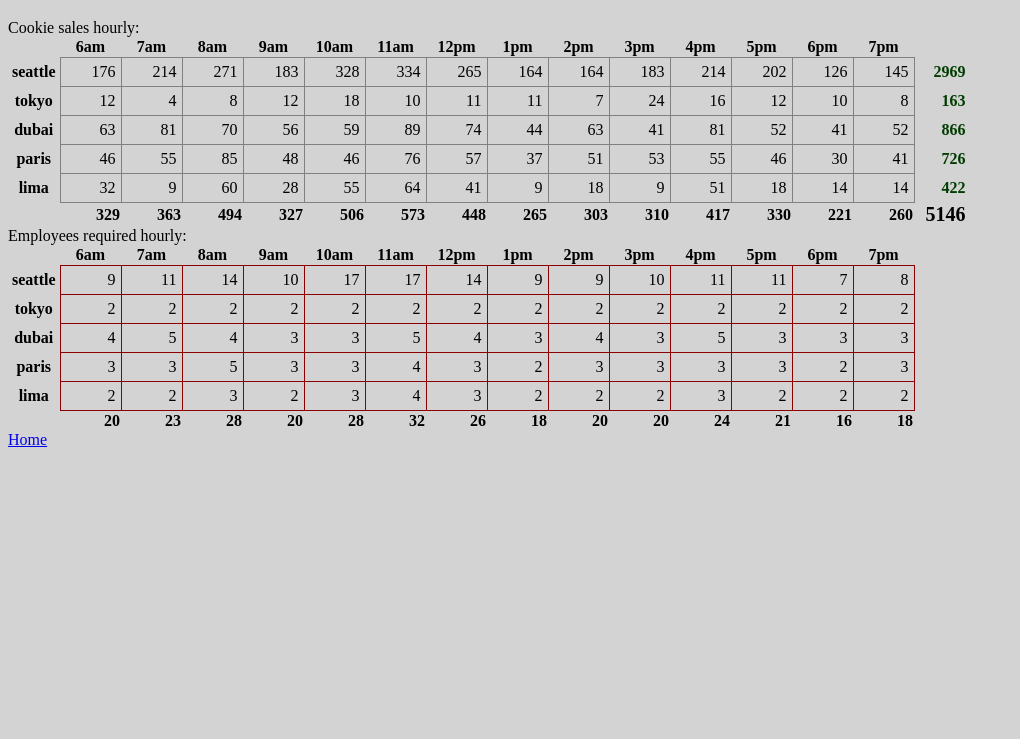
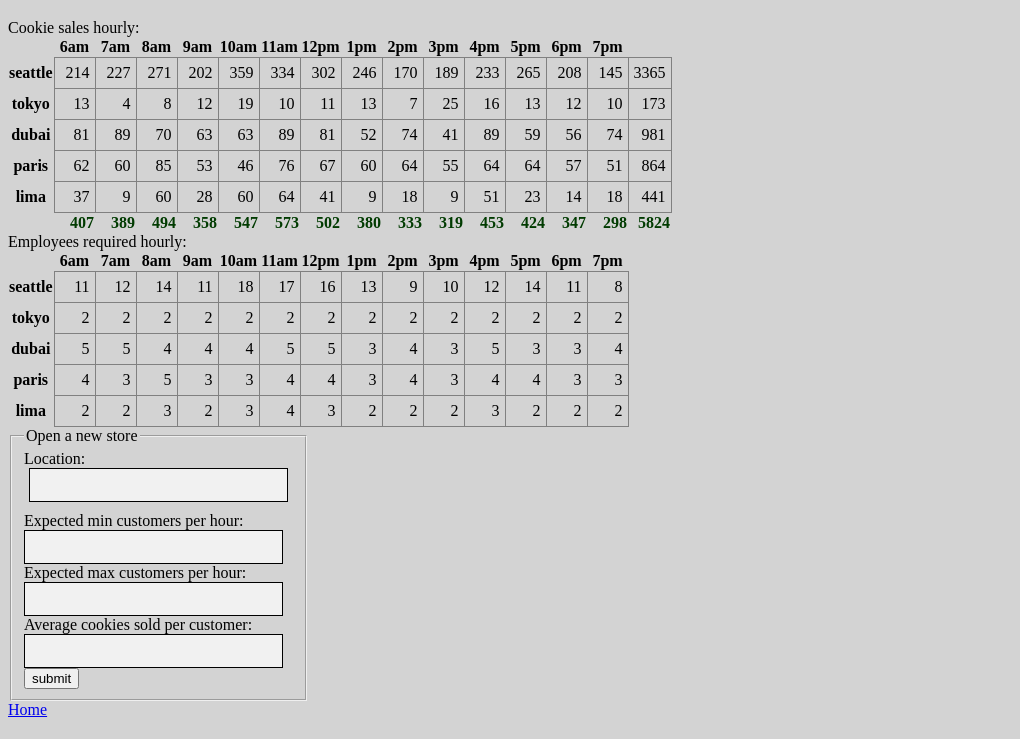
Before and after one commit to skrambelled/cookie-stand, a plain HTML site: page sales.html in a window 1280 px wide. Shown: the part 61-800 px from the top of the page, without its empty margins (0-1020 px from the left). Drawn offline with Linux system fonts and the light colour scheme.

Commit message:
added a form to create new locations

```diff
--- a/css/style.css
+++ b/css/style.css
@@ -36,14 +36,11 @@ main img {
 
 table {
   border-collapse: collapse;
+  empty-cells: hide;
 }
 
 #grandTotal {
   font-size: 20px;
-}
-
-td {
-  width: 50px;
 }
 
 tfoot > tr {
@@ -52,23 +49,49 @@ tfoot > tr {
 
 tfoot > tr > td {
   text-align: right;
+  color: rgb(0, 59, 0);
+  font-weight: bold;
 }
 
 
-.total {
-  color: rgb(0, 59, 0);
-  text-align: right;
-  font-weight: bold;
-}
-
-.cookiesSold {
+#salesTable tbody > tr > td,
+#employeesTable tbody > tr > td
+{
   border: solid thin grey;
   text-align: right;
   padding: 5px;
+  width: 30px;
+  height: 20px;
 }
 
-.employees {
-  border: solid thin darkred;
-  text-align: right;
+/* Styling for the store creation form */
+
+form{
+  width: 200px;
+}
+
+input {
+  color: rgb(32, 32, 32);
+  background-color: rgb(241, 241, 241);
+  font-size: 120%;
   padding: 5px;
+  border: 1px solid rgb(0, 0, 0);
+  outline: none;
+  display: block;
+
 }
+
+input:focus {
+  background-color: rgb(185, 185, 185);
+  border: 1px solid rgb(135, 0, 0);
+  transition: background-color .25s;
+}
+
+input[type=submit]:hover {
+  background-color: rgb(185, 185, 185);
+  transition: background-color .25s;
+}
+
+input[type=text] {
+  margin: 0px 5px 10px 5px;
+}
--- a/js/sales_report.js
+++ b/js/sales_report.js
@@ -1,6 +1,13 @@
 'use strict';
 
 console.log("JS loaded!");
+
+// rand int using inclusive min and max
+function rand(min, max) {
+  console.log("rand-min: "+ min + " rand-max: " +max);
+  return Math.floor(Math.random() * (max-min+1) + min);
+}
+
 
 var Stores = [
   new Store('seattle', 23, 65, 6.3),
@@ -10,18 +17,31 @@ var Stores = [
   new Store('lima', 2, 16, 4.6)
 ];
 
-function Store(name, min, max, avg, hSales = [], tSales = 0) {
+function Store(name, min, max, avg) {
   this.storeName = name;
   this.minCustPerHour = min;
   this.maxCustPerHour = max;
   this.avgCookiePerSale = avg;
-  this.hourlySales = hSales;
-  this.totalSales = tSales;
+  this.hourlySales = [];
+  this.trafficPattern = [0.5, 0.75, 1.0, 0.6, 0.8, 1.0, 0.7, 0.4, 0.6, 0.9, 0.7, 0.5, 0.3, 0.4, 0.6];
+  this.totalSales = 0;
 }
 
-Store.prototype.randHourly = function(maxMultiple) {
-  console.log("Store.prototype.randHourly called for "+this.storeName);
-  return rand(this.minCustPerHour, this.maxCustPerHour * maxMultiple) * this.avgCookiePerSale;
+Store.prototype.randHourly = function(hour) {
+  var min = this.minCustPerHour;
+  var max = this.maxCustPerHour;
+
+  var traffic = this.trafficPattern[hour];
+
+  max = (max - min) * traffic + min;
+  if(max < min)
+    max = min;
+
+  var avg = this.avgCookiePerSale;
+
+  var rng = Math.round(rand(min, max) * avg);
+  console.log('min: ' + min, 'max: ' + max, 'avg: ' +avg, 'rng: ' + rng);
+  return rng;
 };
 
 Store.prototype.generateHourlySales = function() {
@@ -32,44 +52,45 @@ Store.prototype.generateHourlySales = function() {
   // generate a value for each hour we are open
   for(var i = 0; i<=queryHours(); i++) {
     // stretch goal, normalize the customers according to this time scale
-    var traffic = [0.5, 0.75, 1.0, 0.6, 0.8, 1.0, 0.7, 0.4, 0.6, 0.9, 0.7, 0.5, 0.3, 0.4, 0.6];
-    var sales = Math.round(this.randHourly(traffic[i]));
+    var sales = this.randHourly(i);
     this.totalSales += sales;
     this.hourlySales.push(sales);
   }
 };
 
-Store.prototype.renderInSalesTableBody = function(tbody) {
+Store.prototype.renderInSalesTableBody = function() {
+  var tbody = document.getElementById("salesTable").firstElementChild.nextElementSibling;
+
   // create a row
   var row = document.createElement('tr');
   tbody.append(row);
   // store name is the first cell in the row
   var cell = document.createElement('th');
+  row.append(cell);
   cell.textContent = this.storeName;
-  row.append(cell);
 
   // create a new cell for each hour
   for(var i = 0; i<this.hourlySales.length; i++) {
     cell = document.createElement('td');
-    cell.setAttribute("class", "cookiesSold perHour-"+i);
+    row.append(cell);
     cell.textContent = this.hourlySales[i];
-    row.append(cell);
   }
 
   var tot = document.createElement('td');
+  row.append(tot);
   tot.setAttribute('class', 'total');
   tot.textContent = this.totalSales;
-  row.append(tot);
 };
 
-Store.prototype.renderInEmployeesTableBody = function(tbody) {
+Store.prototype.renderInEmployeesTableBody = function() {
+  var tbody = document.getElementById("employeesTable").firstElementChild.nextElementSibling;
   // create a row
   var row = document.createElement('tr');
   tbody.append(row);
   // store name is the first cell in the row
   var cell = document.createElement('th');
+  row.append(cell);
   cell.textContent = this.storeName;
-  row.append(cell);
 
   // create a new cell for each hour
   for(var i = 0; i<this.hourlySales.length; i++) {
@@ -77,16 +98,10 @@ Store.prototype.renderInEmployeesTableBody = function(tbody) {
     if(employees < 2)
       employees = 2;
     cell = document.createElement('td');
-    cell.setAttribute("class", "employees perHour-"+i);
+    row.append(cell);
     cell.textContent = employees;
-    row.append(cell);
   }
 };
-
-// rand int using inclusive min and max
-function rand(min, max) {
-  return Math.floor(Math.random() * (max-min+1) + min);
-}
 
 // hardcoded number of hours we are open
 function queryHours() {
@@ -96,15 +111,18 @@ function queryHours() {
 function createTableHead(table) {
   var thead = document.createElement('thead');
   table.append(thead);
+
   var row = document.createElement('tr');
   thead.append(row);
 
   // insert an empty spacer cell
   var cell = document.createElement('td');
   row.append(cell);
+
   // insert a new cell for each hour
   for(let i = 0; i<=queryHours(); i++) {
     cell = document.createElement('th');
+    row.append(cell);
     // element 0 represent 6am
     if(i+6 < 12) // am
       cell.textContent = (i+6)+"am";
@@ -114,9 +132,7 @@ function createTableHead(table) {
       else
         cell.textContent = (i-6)+"pm";
     }
-    row.append(cell);
   }
-
   return thead;
 }
 
@@ -137,53 +153,126 @@ function createTableFoot(table) {
   row.append(cell); // empty cell as placeholder
 
   for(let i = 0; i<=queryHours(); i++) {
-    let nodes = table.getElementsByClassName("perHour-"+i);
-    let tot = 0;
-    for(let j = 0; j<nodes.length; j++) {
-      tot += parseInt(nodes[j].textContent);
-    }
     cell = document.createElement('td');
-    cell.textContent = tot;
     row.append(cell);
   }
 
-  let nodes = document.getElementsByClassName("total");
-  let tot = 0;
-  for(let i = 0; i< nodes.length; i++) {
-    tot += parseInt(nodes[i].textContent);
-  }
-
+  // if this is the sales table, we want one additional totals col
   if(table.id === 'salesTable') {
     cell = document.createElement('td');
-    cell.textContent = tot;
-    cell.setAttribute("id", "grandTotal");
     row.append(cell);
   }
 
   return tfoot;
 }
 
-function buildTable() {
+function calcFooterTotals() {
+  var table = document.getElementById("salesTable");
+  var tfoot = table.childNodes[3];
+  var row = tfoot.firstElementChild;
+
+  // grab the cells on the footer row
+  var cells = row.childNodes;
+
+  var hourlyTotal = 0;
+  for(var i=1; i<cells.length-1; i++) {
+    hourlyTotal = 0;
+    for(var j=0; j<Stores.length; j++){
+      hourlyTotal += parseInt(Stores[j].hourlySales[i-1]);
+    }
+    cells[i].textContent = hourlyTotal;
+  }
+
+  // grand total
+  hourlyTotal = 0;
+  for(i=0; i<Stores.length; i++) {
+    hourlyTotal += Stores[i].totalSales;
+  }
+
+  row.lastElementChild.textContent = hourlyTotal;
+}
+
+
+// Event listeners!
+function createListeners() {
+  console.log("createListeners was called");
+
+  var submit = document.getElementById("create-a-store");
+  submit.addEventListener('submit', createNewStore);
+
+  var location = document.getElementById("form_location");
+  var min = document.getElementById("form_min");
+  var max = document.getElementById("form_max");
+  var avg = document.getElementById("form_max");
+
+  location.addEventListener("input",logger);
+  min.addEventListener("input",logger);
+  max.addEventListener("input",logger);
+  avg.addEventListener("input",logger);
+}
+
+// debugging function
+function logger(event) {
+  console.log("Event: "+event.target.name, "Value: "+event.target.value);
+}
+
+// create a new store from the form inputs
+function createNewStore(event) {
+  event.preventDefault();
+
+  console.log("createNewStore was called");
+
+  var location = event.target.form_location.value;
+
+  location = location.toLowerCase();
+
+  location = location.charAt(0).toUpperCase()+location.slice(1);
+
+  for(var i = 0; i<Stores.length; i++) {
+    if(Stores[i].storeName === location) {
+      alert(location + " already exists!");
+      return;
+    }
+  }
+
+  var min = parseInt(event.target.form_min.value);
+  var max = parseInt(event.target.form_max.value);
+  var avg = parseFloat(event.target.form_avg.value);
+
+  var newStore = new Store(location, min, max, avg);
+  Stores.push(newStore);
+
+  newStore.generateHourlySales();
+  newStore.renderInSalesTableBody();
+  newStore.renderInEmployeesTableBody();
+  calcFooterTotals();
+}
+
+function buildTables() {
   // find our existing table
   var salesTable = document.getElementById("salesTable");
   var employeesTable = document.getElementById("employeesTable");
 
   // create the sections of the sales table
   createTableHead(salesTable);
-  var tbody = createTableBody(salesTable);
-  for(let i=0; i<Stores.length; i++) {
-    Stores[i].generateHourlySales();
-    Stores[i].renderInSalesTableBody(tbody);
-  }
+  createTableBody(salesTable);
   createTableFoot(salesTable);
 
   // now for the employee table
   createTableHead(employeesTable);
-  tbody = createTableBody(employeesTable);
-  for(let i=0; i<Stores.length; i++) {
-    Stores[i].renderInEmployeesTableBody(tbody);
-  }
-  createTableFoot(employeesTable);
+  createTableBody(employeesTable);
+  //createTableFoot(employeesTable);
 }
 
-buildTable();
+function buildStores() {
+  for(let i=0; i<Stores.length; i++) {
+    Stores[i].generateHourlySales();
+    Stores[i].renderInSalesTableBody();
+    Stores[i].renderInEmployeesTableBody();
+  }
+  calcFooterTotals();
+}
+
+buildTables();
+buildStores();
+createListeners();
--- a/sales.html
+++ b/sales.html
@@ -9,14 +9,43 @@
 <body>
   <header><h1>Hourly Sales Report</h1></header>
 
-  <section>
+  <div>
     Cookie sales hourly:
     <table id="salesTable">
     </table>
     Employees required hourly:
     <table id="employeesTable">
     </table>
-  </section>
+  </div>
+
+  <div>
+    <form id="create-a-store">
+      <fieldset>
+        <legend>Open a new store</legend>
+
+        <label for="form_location">Location:
+          <input type="text" id="form_location" name="form_location" required>
+        </label>
+
+        <label for="form_min">Expected min customers per hour:
+          <input type="number" id="form_min" name="form_min" required>
+        </label>
+
+        <label for="form_max">Expected max customers per hour:
+          <input type="number" id="form_max" name="form_max" required>
+        </label>
+
+        <label for="form_avg">Average cookies sold per customer:
+          <input type="number" step=.1 id="form_avg" name="form_avg" required>
+        </label>
+
+
+        <button>
+          submit
+        </button>
+      </fieldset>
+    </form>
+  </div>
 
   <footer>
     <script type="text/javascript" src="js/sales_report.js"></script>
```
Also changed, not shown: 1 other file.
